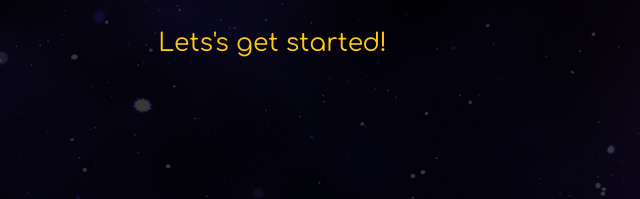
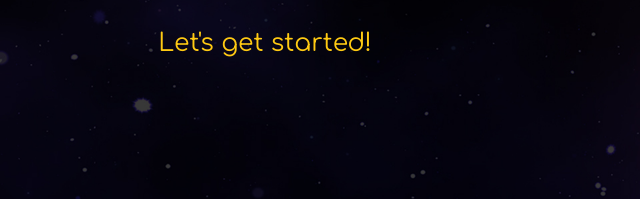
Before and after one commit to deeptibanerjee/mudit.github.io, a plain HTML site: page contact.html in a window 1280 px wide. Shown: the part 349-548 px from the top of the page, 0-640 px from the left. Drawn offline with Linux system fonts and the light colour scheme.

Commit message:
version 2

```diff
--- a/contact.html
+++ b/contact.html
@@ -41,7 +41,7 @@
                 Are you ready to <br> <b>CONNECT?</b> <br>
             </p>
             <p id="subhead">
-                Lets's get started!
+                Let's get started!
             </p>
         </section> <!--This is the END of the section-->
 
```
Also changed, not shown: index.html (+1 -1 lines).
